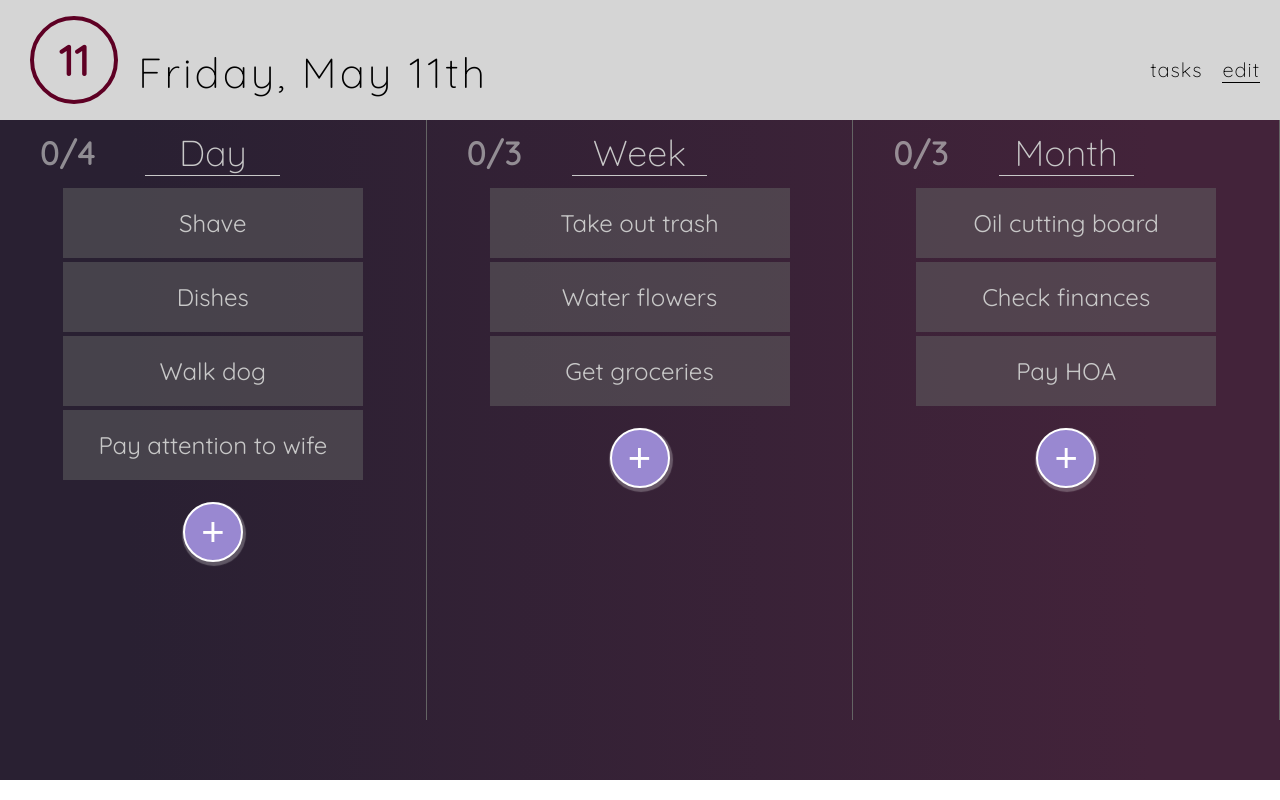
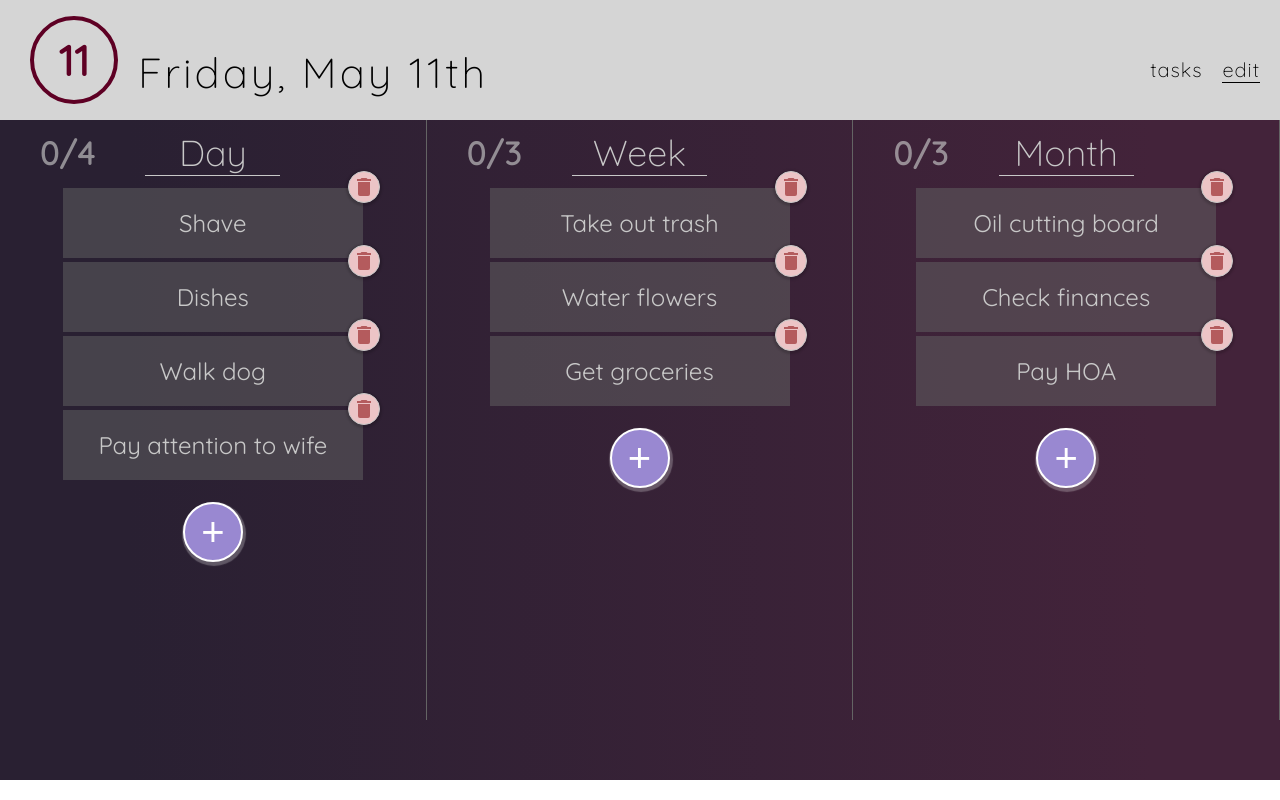
Before and after one commit to mvance43776/todo-list-app, a React (Create React App) app: page / in a window 1280 px wide. Both pictures are taken after a click on the item "edit". Built offline with nearby package versions, Linux system fonts and the light colour scheme.

Commit message:
Deletion, adding of tasks

```diff
--- a/src/Header.css
+++ b/src/Header.css
@@ -216,6 +216,7 @@
 }
 
 .content-time p {
+  position: relative;
   background-color: rgba(100, 100, 100, 0.5);
   text-align: center;
   font-size: 24px;
@@ -229,6 +230,41 @@
   justify-content: center;
   position: relative;
   z-index: 0;
+}
+
+.content-time p input {
+  display: flex;
+  justify-content: center;
+  text-align: center;
+  font-family: "Quicksand", sans-serif;
+  color: rgb(200, 200, 200);
+}
+
+.task {
+  position: relative;
+}
+
+.trash {
+  position: absolute;
+  display: flex;
+  justify-content: center;
+  align-items: center;
+  top: -15px;
+  right: -15px;
+  border: 1px solid rgb(200, 200, 200);
+  border-radius: 50%;
+  width: 30px;
+  height: 30px;
+  background: #ECC4C6;
+  box-shadow: 0 1px 2px 2px rgba(0, 0, 0, 0.15);
+}
+
+.trash:hover {
+  background: rgb(248, 248, 252);
+}
+
+.trash svg {
+  fill: #B45B5D;
 }
 
 .recentText {
--- a/src/Header.js
+++ b/src/Header.js
@@ -21,7 +21,6 @@ class Header extends Component {
   componentDidMount() {
     const DATE = new Date();
     let day = this.getDayNumber(DATE);
-    console.log(day);
     let dayLong = this.getDayLong(day);
     let month = this.getMonthNumber(DATE);
     let weekDay = this.getWeekday(DATE);
--- a/src/TasksContainer.js
+++ b/src/TasksContainer.js
@@ -10,7 +10,7 @@ class TasksContainer extends Component {
     };
     this.handleAddClick = this.handleAddClick.bind(this);
     this.deleteTask = this.deleteTask.bind(this);
-    this.toggleDeleteMode = this.toggleDeleteMode.bind(this);
+    this.saveTask = this.saveTask.bind(this);
   }
   componentDidMount() {
     let dailyTasks = this.props.taskList.filter(
@@ -29,31 +29,90 @@ class TasksContainer extends Component {
       tasksLoaded: true
     });
   }
-  handleAddClick() {
-    console.log("reached");
-    let taskList = this.state.taskList;
-    taskList.daily.push("");
-    this.setState({ taskList: taskList });
+  handleAddClick(time) {
+    switch (time) {
+      case "Day":
+        let dailyTasks = [...this.state.dailyTasks];
+        dailyTasks.push({
+          task: "",
+          complete: 0,
+          timing: "daily"
+        });
+        this.setState({ dailyTasks });
+        break;
+      case "Week":
+        let weeklyTasks = [...this.state.weeklyTasks];
+        weeklyTasks.push({
+          task: "",
+          complete: 0,
+          timing: "weekly"
+        });
+        this.setState({ weeklyTasks });
+        break;
+      case "Month":
+        let monthlyTasks = [...this.state.monthlyTasks];
+        monthlyTasks.push({
+          task: "",
+          complete: 0,
+          timing: "monthly"
+        });
+        this.setState({ monthlyTasks });
+        break;
+      default:
+        break;
+    }
   }
 
   deleteTask(index, time) {
-    let taskList = this.state.taskList;
-    taskList[time].splice(index, 1);
-    this.setState({ taskList: taskList });
+    console.log(index);
+    switch (time) {
+      case "Day":
+        let dailyTasks = [...this.state.dailyTasks];
+        dailyTasks.splice(index, 1);
+        console.log(dailyTasks);
+        this.setState({ dailyTasks });
+        break;
+      case "Week":
+        let weeklyTasks = [...this.state.weeklyTasks];
+        weeklyTasks.splice(index, 1);
+        this.setState({ weeklyTasks });
+        break;
+      case "Month":
+        let monthlyTasks = [...this.state.monthlyTasks];
+        monthlyTasks.splice(index, 1);
+        this.setState({ monthlyTasks });
+        break;
+      default:
+        break;
+    }
   }
 
-  toggleDeleteMode() {
-    let deleteMode = this.state.deleteMode;
-    console.log(deleteMode);
-    this.setState({
-      deleteMode: !deleteMode,
-      function() {
-        console.log(this.state.deleteMode);
-      }
-    });
+  saveTask(task, index, time) {
+    console.log(task, index, time)
+    console.log(this.state.dailyTasks)
+    switch (time) {
+      case "Day":
+        let dailyTasks = [...this.state.dailyTasks];
+        dailyTasks[index].task = task;
+        this.setState({ dailyTasks });
+        break;
+      case "Week":
+        let weeklyTasks = [...this.state.weeklyTasks];
+        weeklyTasks[index].task = task;
+        this.setState({ weeklyTasks });
+        break;
+      case "Month":
+        let monthlyTasks = [...this.state.monthlyTasks];
+        monthlyTasks[index].task = task;
+        this.setState({ monthlyTasks });
+        break;
+      default:
+        break;
+    }
   }
+
   render() {
-    console.log(this.props.taskList);
+    console.log(this.state.dailyTasks);
     if (!this.state.tasksLoaded) return "Loading tasks...";
     return (
       <div id="slides">
@@ -65,8 +124,8 @@ class TasksContainer extends Component {
               edit={this.props.page}
               handleAddClickFunc={this.handleAddClick}
               deleteFunc={this.deleteTask}
-              deleteModeFunc={this.toggleDeleteMode}
               deleteMode={this.state.deleteMode}
+              saveTask={this.saveTask}
             />
             <TimingTasks
               time="Week"
@@ -74,8 +133,8 @@ class TasksContainer extends Component {
               edit={this.props.page}
               handleAddClickFunc={this.handleAddClick}
               deleteFunc={this.deleteTask}
-              deleteModeFunc={this.toggleDeleteMode}
               deleteMode={this.state.deleteMode}
+              saveTask={this.saveTask}
             />
             <TimingTasks
               time="Month"
@@ -83,8 +142,8 @@ class TasksContainer extends Component {
               edit={this.props.page}
               handleAddClickFunc={this.handleAddClick}
               deleteFunc={this.deleteTask}
-              deleteModeFunc={this.toggleDeleteMode}
               deleteMode={this.state.deleteMode}
+              saveTask={this.saveTask}
             />
           </div>
         </div>
--- a/src/TimingTasks.js
+++ b/src/TimingTasks.js
@@ -1,6 +1,6 @@
 import React, { Component } from "react";
 import "./Header.css";
-import Task from "./Task.js";
+import Task from "./task.js";
 
 class TimingTasks extends Component {
   constructor(props) {
@@ -16,7 +16,7 @@ class TimingTasks extends Component {
     this.handleAddClick = this.handleAddClick.bind(this);
     this.handleChange = this.handleChange.bind(this);
     this.deleteTask = this.deleteTask.bind(this);
-    this.deleteMode = this.deleteMode.bind(this);
+    this.saveTask = this.saveTask.bind(this);
   }
 
   componentDidMount() {
@@ -37,49 +37,50 @@ class TimingTasks extends Component {
     let taskSum = taskComplete.reduce(function(num, sum) {
       return num + sum;
     });
-    console.log("Task Sum: " + taskSum);
     this.setState({ taskComplete: taskComplete, taskSum: taskSum });
   }
 
   handleAddClick() {
-    console.log("add clicked");
+    this.props.handleAddClickFunc(this.props.time);
+    let taskComplete = [...this.state.taskComplete];
+    taskComplete.push(0);
+    this.setState({ taskComplete });
   }
 
   handleChange(event) {
     this.setState({ newTask: event.target.value }, function() {
-      console.log(this.state.newTask);
     });
   }
 
-  deleteMode() {
-    this.props.deleteModeFunc();
+  deleteTask(index) {
+    this.props.deleteFunc(index, this.props.time);
+    let taskComplete = [...this.state.taskComplete];
+    if (taskComplete[index] === 1) {
+      taskComplete.splice(index, 1);
+      let taskSum = this.state.taskSum;
+      taskSum--;
+      this.setState({ taskComplete, taskSum });
+    } else {
+      taskComplete.splice(index, 1);
+      this.setState({ taskComplete });
+    }
   }
 
-  deleteTask(index) {
-    if (this.props.time === "Day") {
-      let time = "daily";
-      this.props.deleteFunc(index, time);
-      let taskComplete = this.state.taskComplete;
-      taskComplete.pop();
-      this.setState({ taskComplete: taskComplete });
-    } else if (this.props.time === "Week") {
-      let time = "weekly";
-      this.props.deleteFunc(index, time);
-    } else {
-      let time = "monthly";
-      this.props.deleteFunc(index, time);
-    }
+  saveTask(task, index) {
+    this.props.saveTask(task, index, this.props.time)
   }
 
   render() {
     const edit = this.props.edit ? (
-      <div className = 'edit-buttons'>
+      <div className="edit-buttons">
         <button
           className="add-button"
           id="add-day"
           type="button"
           onClick={this.handleAddClick}
-        >+</button>
+        >
+          +
+        </button>
       </div>
     ) : (
       <div></div>
@@ -99,12 +100,17 @@ class TimingTasks extends Component {
         {this.props.tasks.map((task, i) => {
           return (
             <Task
+              key={task.timing + i}
               index={i}
               task={task.task}
               active={this.state.taskComplete[i]}
               toggleTaskFunc={this.toggleTask}
               deleteFunc={this.deleteTask}
               deleteMode={false}
+              deleteCompleted={this.deleteCompletedTask}
+              edit={this.props.edit}
+              time={this.props.time}
+              saveTask={this.saveTask}
             />
           );
         })}
--- /dev/null
+++ b/src/TrashIcon.js
@@ -0,0 +1,28 @@
+import React from "react";
+import PropTypes from 'prop-types';
+
+function TrashIcon(props) {
+  return (
+    <svg
+      className="trash-icon"
+      xmlns="http://www.w3.org/2000/svg"
+      viewBox="0 0 14 18"
+      width="14"
+      height="18"
+      onClick = {() => props.cityKey !== undefined ? props.trashClicked(props.cityKey) : null}
+    >
+      <path
+        id="ic_delete_24px"
+        transform="translate(-5 -3)"
+        d="M 6 19 a 2.006 2.006 0 0 0 2 2 h 8 a 2.006 2.006 0 0 0 2 -2 V 7 H 6 Z M 19 4 H 15.5 l -1 -1 h -5 l -1 1 H 5 V 6 H 19 Z"
+      />
+    </svg>
+  );
+}
+
+TrashIcon.propTypes = {
+  trashClicked: PropTypes.func,
+  cityKey: PropTypes.number
+}
+
+export default TrashIcon;
--- a/src/task.js
+++ b/src/task.js
@@ -1,59 +1,72 @@
-import React, { Component } from 'react';
-import './Header.css';
+import React, { Component } from "react";
+import "./Header.css";
+import TrashIcon from "./TrashIcon";
 
 class Task extends Component {
   constructor(props) {
-  	super(props);
+    super(props);
 
     this.state = {
-      delete: false,
-    }
+      taskText: this.props.task
+    };
 
     this.taskClicked = this.taskClicked.bind(this);
-    this.handleDelete = this.handleDelete.bind(this);
+    this.deleteState = this.deleteState.bind(this);
+    this.inputChange = this.inputChange.bind(this);
+    this.keyPress = this.keyPress.bind(this);
   }
 
+  componentDidMount() {}
 
-componentDidMount() {
-}
+  taskClicked() {
+    this.props.toggleTaskFunc(this.props.index);
+  }
 
-taskClicked() {
-  console.log(this.props.index)
-  this.props.toggleTaskFunc(this.props.index);
-    console.log('Active: ' + this.props.active)
-}
+  deleteState() {
+    this.props.deleteFunc(this.props.index);
+  }
 
-handleDelete() {
-  this.props.deleteFunc(this.props.index);
-}
+  inputChange(e) {
+    let taskText = e;
+    this.setState({taskText})
+  }
 
-deleteState() {
-  if (this.props.deleteMode === false) {
-     return ( <div className = 'delete-button' onClick = {this.handleDelete}>
-      X
-      </div>
-      )
+  keyPress(event) {
+    if(event.key === 'Enter'){
+      this.props.saveTask(this.state.taskText, this.props.index);
     }
-}
+  }
 
   render() {
-    const deleteState = this.props.deleteMode ? (
-      <div className = 'delete-button' onClick = {this.handleDelete}>
-      X
-      </div>
-    ) : (<div></div>)
     return (
-      <div>
-      <p
-        onDoubleClick = {this.removal}
-        className = {this.props.active ? 'strikethrough' : ''}
-        id = {'p-day' + (this.props.index + 1)}
-        index = {this.props.index}
-        onDoubleClick = {() => this.taskClicked(this)}
-      >
-        {this.props.task}
-      </p>
-      {deleteState}
+      <div className="task">
+        {this.props.task !== "" ? (
+          <p
+            className={this.props.active ? "strikethrough" : ""}
+            id={"p-day" + (this.props.index + 1)}
+            index={this.props.index}
+            onDoubleClick={() => this.taskClicked(this)}
+          >
+            {this.props.task}
+          </p>
+        ) : (
+          <p>
+            <input
+              className={this.props.active ? "strikethrough" : ""}
+              id={"p-day" + (this.props.index + 1)}
+              index={this.props.index}
+              placeholder="add a task and hit enter"
+              onDoubleClick={() => this.taskClicked(this)}
+              onChange={(e) => this.inputChange(e.target.value)}
+              onKeyPress={this.keyPress}
+            ></input>
+          </p>
+        )}
+        {this.props.edit ? (
+          <span className="trash" onClick={this.deleteState}>
+            <TrashIcon />
+          </span>
+        ) : null}
       </div>
     );
   }
```
Also changed, not shown: src/App.js (+7 -5 lines), src/EditContainer.js (+0 -13 lines).
